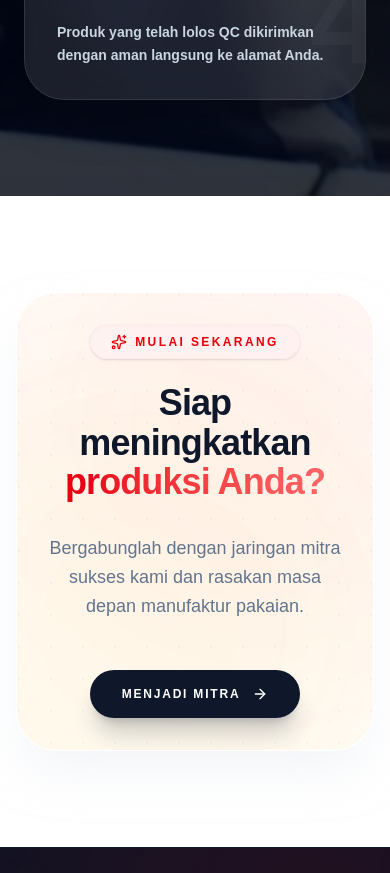
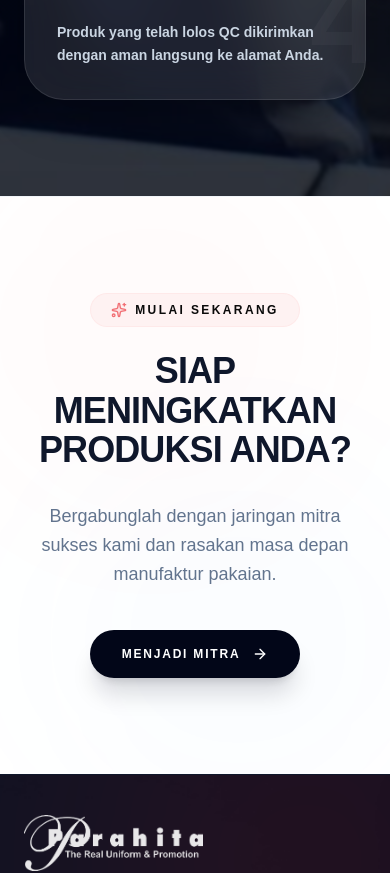
Before and after one commit to padji28-source/SeragamParahita, a React (Vite) app: page / in a window 390 px wide. Shown: the part 8680-9553 px from the top of the page. Built offline with nearby package versions, Linux system fonts and the light colour scheme.

Commit message:
Update PartnerCTA.tsx

```diff
--- a/src/components/PartnerCTA.tsx
+++ b/src/components/PartnerCTA.tsx
@@ -2,102 +2,117 @@ import { motion } from "motion/react";
 import { useTranslation } from "react-i18next";
 import { ArrowRight, Sparkles } from "lucide-react";
 
-// Variabel untuk animasi berurutan (Stagger)
+// Variabel untuk animasi berurutan (Stagger) yang interaktif
 const containerVariants = {
   hidden: { opacity: 0 },
   show: {
     opacity: 1,
-    transition: { staggerChildren: 0.15, delayChildren: 0.2 }
+    transition: {
+      staggerChildren: 0.15,
+      delayChildren: 0.1
+    }
   }
 };
 
 const itemVariants = {
-  hidden: { opacity: 0, y: 30 },
-  show: { opacity: 1, y: 0, transition: { type: "spring", stiffness: 80, damping: 15 } }
+  hidden: { opacity: 0, y: 40, filter: "blur(4px)" },
+  show: {
+    opacity: 1,
+    y: 0,
+    filter: "blur(0px)",
+    transition: {
+      type: "spring",
+      stiffness: 100,
+      damping: 18
+    }
+  }
 };
 
 export default function PartnerCTA() {
   const { t } = useTranslation();
 
   return (
-    <section className="py-24 relative z-10 overflow-hidden bg-transparent min-h-[60vh] flex items-center">
-      <div className="container mx-auto px-4 md:px-6 relative z-10 max-w-5xl">
-        <motion.div
-          initial={{ opacity: 0, y: 40 }}
-          whileInView={{ opacity: 1, y: 0 }}
-          viewport={{ once: true, margin: "-100px" }}
-          transition={{ duration: 0.8, ease: "easeOut" }}
-          className="group bg-white/70 backdrop-blur-2xl border border-white/60 rounded-[2.5rem] md:rounded-[3rem] p-8 md:p-16 relative overflow-hidden text-center text-slate-900 shadow-2xl shadow-slate-200/50"
-        >
-          {/* Internal Dynamic Glows - Animated Pulsing */}
-          <div className="absolute inset-0 z-0 pointer-events-none overflow-hidden">
+    <section className="py-24 relative z-10 bg-white min-h-[50vh] flex items-center overflow-hidden border-t border-slate-100">
+      {/* Ambient background decoration with micro slow-float animation */}
+      <div className="absolute inset-0 pointer-events-none overflow-hidden select-none">
         <motion.div
           animate={{
-                scale: [1, 1.2, 1],
-                opacity: [0.3, 0.5, 0.3],
+            y: [0, -10, 0],
+            x: [0, 8, 0],
           }}
-              transition={{ duration: 8, repeat: Infinity, ease: "easeInOut" }}
-              className="absolute -top-32 -right-32 w-[500px] h-[500px] bg-red-400/20 blur-[100px] rounded-full"
+          transition={{
+            duration: 12,
+            repeat: Infinity,
+            ease: "easeInOut"
+          }}
+          className="absolute -top-12 -left-12 w-96 h-96 bg-red-500/[0.02] rounded-full blur-3xl"
         />
         <motion.div
           animate={{
-                scale: [1, 1.3, 1],
-                opacity: [0.2, 0.4, 0.2],
+            y: [0, 10, 0],
+            x: [0, -8, 0],
           }}
-              transition={{ duration: 10, repeat: Infinity, ease: "easeInOut", delay: 2 }}
-              className="absolute -bottom-32 -left-32 w-[500px] h-[500px] bg-amber-400/20 blur-[100px] rounded-full"
+          transition={{
+            duration: 15,
+            repeat: Infinity,
+            ease: "easeInOut"
+          }}
+          className="absolute -bottom-12 -right-12 w-96 h-96 bg-blue-500/[0.02] rounded-full blur-3xl"
         />
       </div>
 
-          {/* Grid Pattern Overlay untuk kesan modern/profesional */}
-          <div
-            className="absolute inset-0 z-0 opacity-[0.03] pointer-events-none"
-            style={{
-              backgroundImage: 'radial-gradient(circle at 2px 2px, black 1px, transparent 0)',
-              backgroundSize: '32px 32px'
-            }}
-          />
-
+      <div className="container mx-auto px-6 relative z-10 max-w-5xl">
         <motion.div
           variants={containerVariants}
           initial="hidden"
           whileInView="show"
-            viewport={{ once: true }}
-            className="relative z-10 space-y-8 md:space-y-10 max-w-3xl mx-auto"
+          viewport={{ once: true, margin: "-80px" }}
+          className="space-y-8 md:space-y-10 max-w-3xl mx-auto text-center"
         >
           <div className="space-y-6">
-              {/* Badge dengan icon Sparkles */}
+            {/* Badge dengan icon Sparkles & Denyut Animasi */}
             <motion.div variants={itemVariants} className="flex justify-center">
-                <div className="inline-flex items-center gap-2 px-5 py-2 rounded-full bg-red-50/80 backdrop-blur-sm border border-red-100/50 text-red-600 text-xs md:text-sm font-black uppercase tracking-[0.2em] shadow-sm">
-                  <Sparkles className="w-4 h-4" />
+              <motion.div
+                whileHover={{ scale: 1.05 }}
+                whileTap={{ scale: 0.98 }}
+                className="inline-flex items-center gap-2 px-5 py-2 rounded-full bg-red-50 text-red-650 text-xs md:text-sm font-black uppercase tracking-[0.2em] border border-red-100/50 cursor-pointer select-none transition-colors hover:bg-red-100/45"
+              >
+                <Sparkles className="w-4 h-4 text-red-600 animate-pulse fill-red-600/15" />
                 {t('partner.getStarted')}
-                </div>
+              </motion.div>
             </motion.div>
 
-              {/* Title dengan gradient text */}
-              <motion.h2 variants={itemVariants} className="text-4xl md:text-5xl lg:text-6xl font-black tracking-tight leading-[1.1] text-slate-900">
+            {/* Title Minimalis Bersih */}
+            <motion.h2
+              variants={itemVariants}
+              className="text-4xl md:text-5xl lg:text-6xl font-black tracking-tight leading-[1.1] text-slate-900 uppercase"
+            >
               {t('partner.readyToScale')}{" "}
-                <span className="text-transparent bg-clip-text bg-gradient-to-r from-red-600 to-red-400">
+              <span className="text-red-650 block sm:inline">
                 {t('partner.yourProduction')}
               </span>
             </motion.h2>
           </div>
 
-            <p className="text-slate-500 text-lg md:text-xl font-medium max-w-2xl mx-auto leading-relaxed">
+          {/* Deskripsi Minimalis */}
+          <motion.p
+            variants={itemVariants}
+            className="text-slate-500 text-lg md:text-xl font-medium max-w-2xl mx-auto leading-relaxed"
+          >
             {t('partner.joinNetwork')}
-            </p>
+          </motion.p>
 
-            {/* Button dengan efek premium */}
-            <motion.div variants={itemVariants} className="flex justify-center pt-4">
+          {/* Button Modern dengan Animasi Hover yang Memikat */}
+          <motion.div variants={itemVariants} className="flex justify-center pt-2">
             <motion.a
               href="https://wa.me/6282125478346"
               target="_blank"
               rel="noopener noreferrer"
-                whileHover={{ scale: 1.02, y: -2 }}
-                whileTap={{ scale: 0.98 }}
-                className="relative overflow-hidden group/btn px-8 md:px-12 py-4 md:py-5 bg-slate-900 text-white rounded-[2rem] font-black uppercase tracking-[0.15em] text-xs md:text-sm flex items-center gap-3 transition-all duration-300 shadow-xl shadow-slate-900/20 hover:shadow-2xl hover:shadow-red-500/30 hover:bg-red-600"
+              whileHover={{ scale: 1.05, y: -2 }}
+              whileTap={{ scale: 0.96 }}
+              className="relative overflow-hidden group/btn px-8 md:px-12 py-4 md:py-5 bg-slate-950 text-white rounded-full font-black uppercase tracking-[0.15em] text-xs md:text-sm flex items-center gap-3 transition-all duration-300 shadow-xl shadow-slate-950/15 hover:shadow-red-600/25 hover:bg-red-650"
             >
-                {/* Efek Shine/Kilau pada tombol saat dihover */}
+              {/* Efek Kilau Putih Halus saat Dihover */}
               <div className="absolute inset-0 -translate-x-full group-hover/btn:translate-x-full transition-transform duration-1000 bg-gradient-to-r from-transparent via-white/20 to-transparent skew-x-12" />
 
               <span className="relative z-10">{t('partner.becomePartner')}</span>
@@ -105,7 +120,6 @@ export default function PartnerCTA() {
             </motion.a>
           </motion.div>
         </motion.div>
-        </motion.div>
       </div>
     </section>
   );
```
Lines whose indentation alone changed are shown as unchanged.
